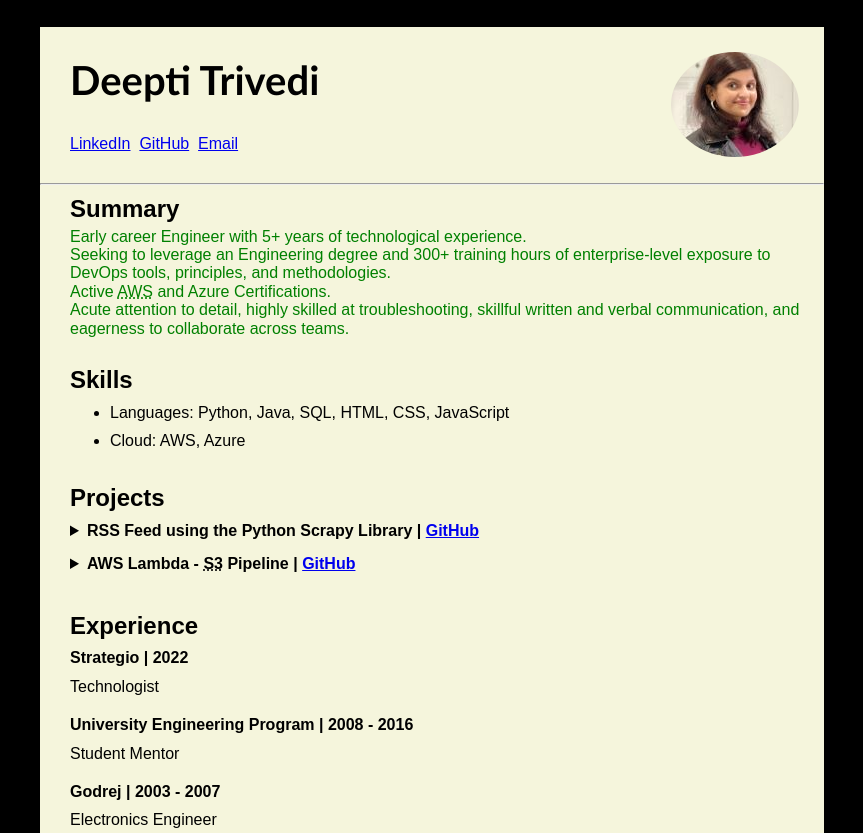
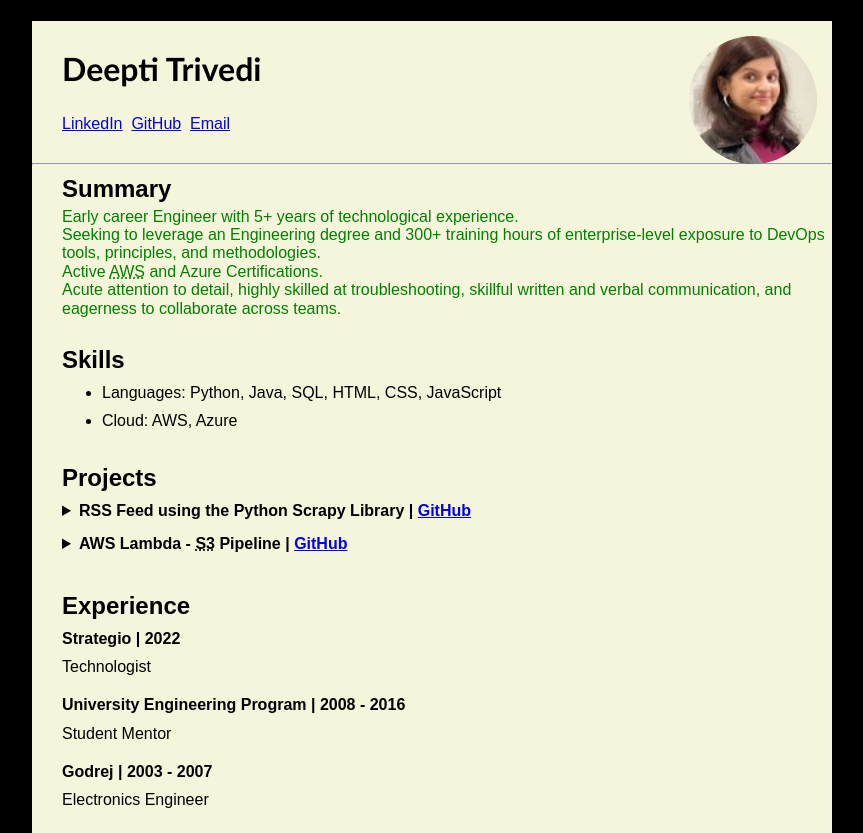
Before and after one commit to deepti-tri/Resume-deployed-on-Site, a website: page index.html in a window 1280 px wide. Shown: the top 833 px of the page, without its empty margins (208-1071 px from the left). Drawn offline with Linux system fonts and the light colour scheme.

Commit message:
testing the build

```diff
--- a/index.html
+++ b/index.html
@@ -4,9 +4,10 @@
       <title>
          The World of Deeps
       </title>
+      <link rel="stylesheet" href="styles.css">
       <link rel="icon" type="image/png" href="images/icon.png">
       <link rel="stylesheet" href="normalize.css">
-      <link rel="stylesheet" href="styles.css">
+
    </head>
    <body>
       <header>
--- a/styles.css
+++ b/styles.css
@@ -25,8 +25,11 @@ header {
 }
 #pic {
     float: right;
-    margin-right: 25px;
-    margin-top: 25px;
+    margin-right: 15px;
+    margin-top: 15px;
+    width: 128px;
+    height: 128px;
+    object-fit: cover;
     border-radius: 50%;
     }
 h1 {
```
